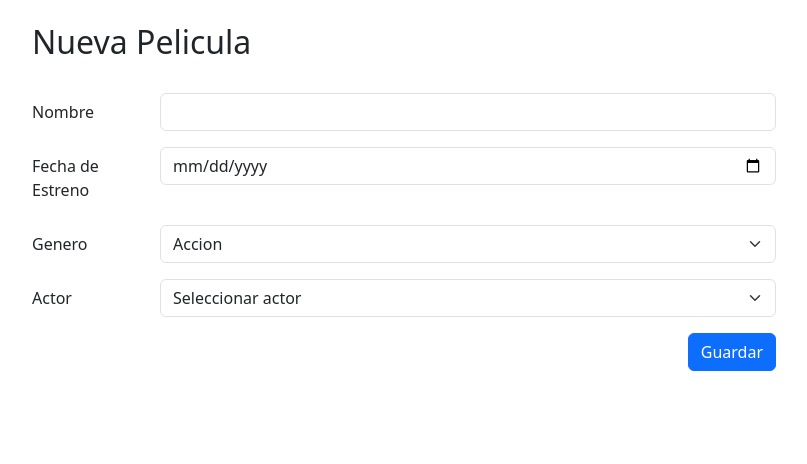
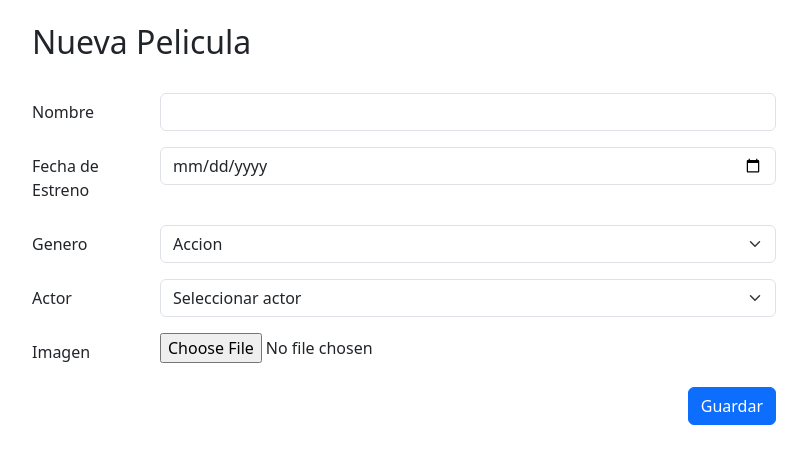
Before and after one commit to mayuelcuarto/curso-spring, a Spring Boot app: page /pelicula in a window 1280 px wide. Shown: the part 58-522 px from the top of the page, without its empty margins (236-1043 px from the left). Run offline with Spring Boot 4, Linux system fonts and the light colour scheme; data comes from the database, SQL or seed files in the repository; some libraries are stand-ins or nearby versions.

Commit message:
Implementacion de previsulizacion de imagen de pelicula

```diff
--- /dev/null
+++ b/peliculas/src/main/java/com/codigofacilito/peliculas/services/IArchivoService.java
@@ -0,0 +1,5 @@
+package com.codigofacilito.peliculas.services;
+
+public interface IArchivoService {
+
+}
--- a/peliculas/src/main/resources/static/css/styles.css
+++ b/peliculas/src/main/resources/static/css/styles.css
@@ -20,3 +20,11 @@
 .catalogo-actor-texto{
 	height: 32px;
 }
+
+#vista_previa{
+	width: 200px;
+	height: 115px;
+	background-position: center;
+	background-repeat: no-repeat;
+	background-size: cover;
+}
--- a/peliculas/src/main/resources/static/js/scripts.js
+++ b/peliculas/src/main/resources/static/js/scripts.js
@@ -47,3 +47,15 @@ function eliminarActor(btn){
 
 	$(node).remove();
 }
+
+function previsualizar(){
+	let reader = new FileReader();
+
+	reader.readAsDataURL(document.getElementById("imagen").files[0]);
+
+	reader.onload = function(e){
+		let vista = document.getElementById("vista_previa");
+		vista.classList.remove("d-none");
+		vista.style.backgroundImage = 'url("' + e.target.result + '")';
+	}
+}
--- a/peliculas/src/main/resources/templates/pelicula.html
+++ b/peliculas/src/main/resources/templates/pelicula.html
@@ -8,10 +8,10 @@
 	<header th:insert="~{layouts/header :: header}">
 	</header>
 	<div class="container">
-		<form th:action="@{/pelicula}" th:object="${pelicula}" method="post" class="col-md-8 offset-md-2">
+		<form th:action="@{/pelicula}" th:object="${pelicula}" method="post" class="col-md-8 offset-md-2" enctype="multipart/form-data">
 			<h2 th:text="${titulo}" class="py-4"></h2>
 			<div class="row mb-3">
-				<label for="inputEmail3" class="col-sm-2 col-form-label">Nombre</label>
+				<label for="nombre" class="col-sm-2 col-form-label">Nombre</label>
 				<div class="col-sm-10">
 					<input type="text" class="form-control" id="nombre" th:field="*{nombre}">
 					<div class="invalid-feedback d-block" th:if="${#fields.hasErrors('nombre')}" th:errors="*{nombre}">
@@ -19,7 +19,7 @@
 				</div>
 			</div>
 			<div class="row mb-3">
-				<label for="inputEmail3" class="col-sm-2 col-form-label">Fecha de Estreno</label>
+				<label for="fecha_estreno" class="col-sm-2 col-form-label">Fecha de Estreno</label>
 				<div class="col-sm-10">
 					<input type="date" class="form-control" id="fecha_estreno" th:field="*{fechaEstreno}">
 					<div class="invalid-feedback d-block" th:if="${#fields.hasErrors('fechaEstreno')}" th:errors="*{fechaEstreno}">
@@ -27,7 +27,7 @@
 				</div>
 			</div>
 			<div class="row mb-3">
-				<label for="inputEmail3" class="col-sm-2 col-form-label">Genero</label>
+				<label for="genero" class="col-sm-2 col-form-label">Genero</label>
 				<div class="col-sm-10">
 					<select class="form-select" th:field="*{genero}">
 						<option th:each="genero : ${generos}" th:text="${genero.nombre}" th:value="${genero.id}"></option>
@@ -37,12 +37,21 @@
 				</div>
 			</div>
 			<div class="row mb-3">
-				<label for="inputEmail3" class="col-sm-2 col-form-label">Actor</label>
+				<label for="protagonistas" class="col-sm-2 col-form-label">Actor</label>
 				<div class="col-sm-10">
 					<select class="form-select" th:field="*{protagonistas}" onchange="actorSelected(this)">
 						<option th:text="'Seleccionar actor'" th:value="0"></option>
 						<option th:each="actor : ${actores}" th:text="${actor.nombre}" th:value="${actor.id}" th:data-url="${actor.urlImagen}"></option>
 					</select>
+				</div>
+			</div>
+			<div class="row mb-3">
+				<label for="imagen" class="col-sm-2 col-form-label">Imagen</label>
+				<div class="col-sm-10">
+					<input type="file" id="imagen" name="imagen" onchange="previsualizar()">
+					<div id="vista_previa" class="d-none">
+
+					</div>
 				</div>
 			</div>
 			<input id="ids" name="ids" type="hidden">
```
Also changed, not shown: peliculas/src/main/java/com/codigofacilito/peliculas/entities/Pelicula.java (+10 -0 lines), peliculas/src/main/java/com/codigofacilito/peliculas/services/ArchivoService.java (added, +8 -0 lines).
